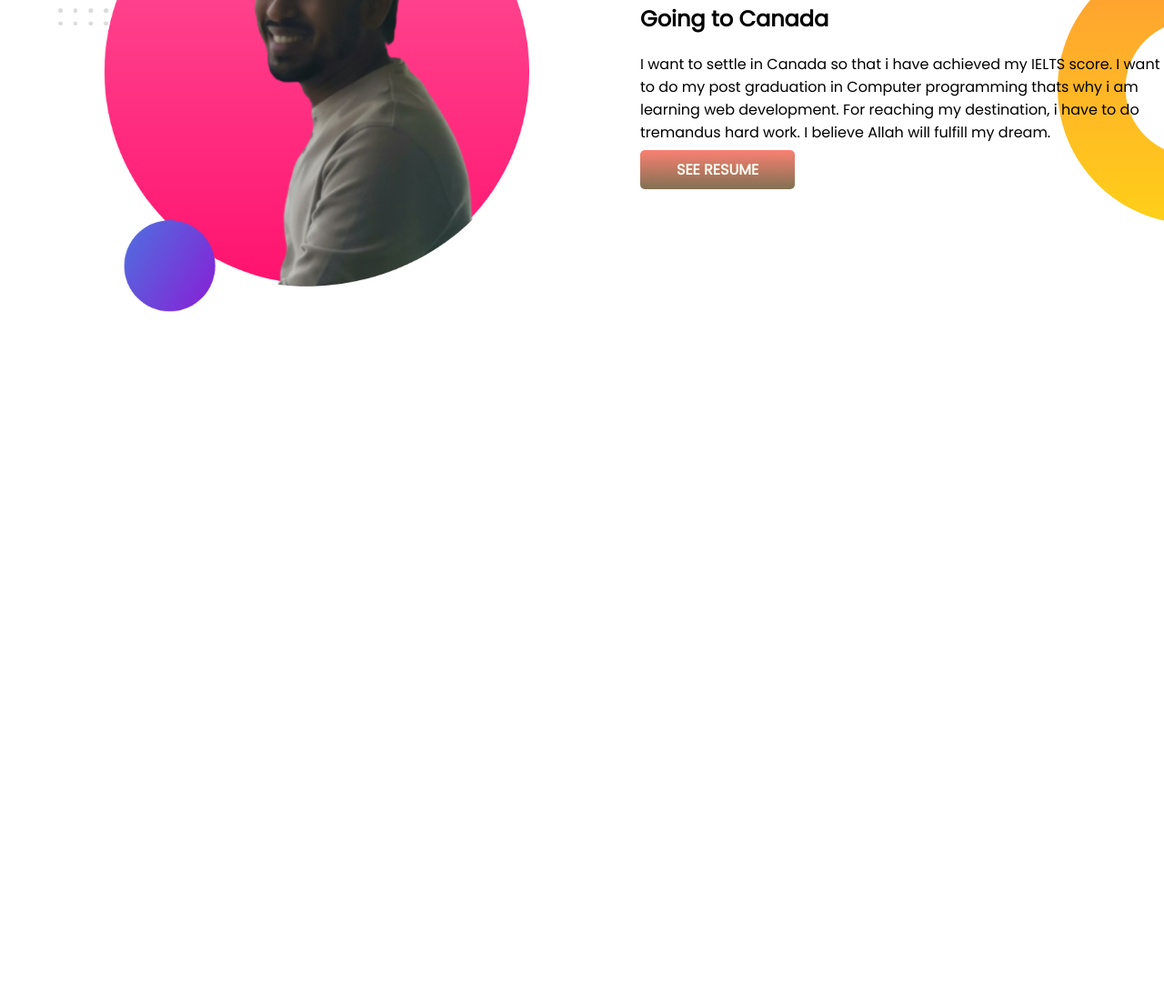
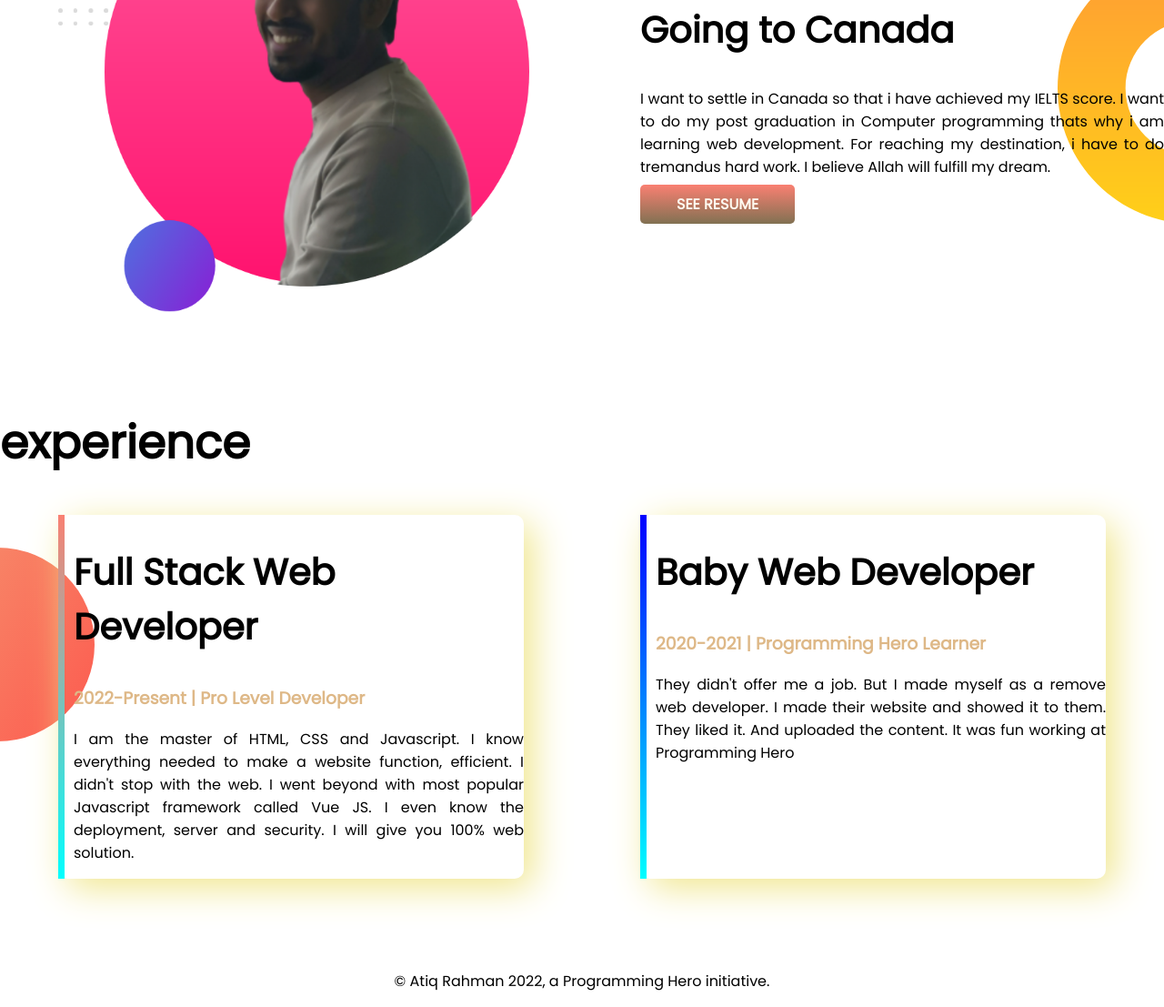
Before and after one commit to AtiqRahman1/Developer-portfolio, a plain HTML site: page index.html in a window 1280 px wide. Shown: the part 777-1884 px from the top of the page at 91% size. Before the commit the page ends 1227 px from the top, so only its background shows below. Drawn offline with Linux system fonts and the light colour scheme.

Commit message:
experience and footer

```diff
--- a/index.html
+++ b/index.html
@@ -13,7 +13,7 @@
 </head>
 
 <body>
-    <section class="top-banner">
+    <section class="top-banner flexible-container">
         <div class="half-width">
             <h1>Welcome To</h1>
             <h1><span class="name">Atiq Rahman</span> World!</h1>
@@ -30,7 +30,7 @@
         </div>
     </section>
 
-    <section class="dream-big">
+    <section class="dream-big flexible-container">
         <div class="half-width">
             <img src="images/ar2.png" alt="">
         </div>
@@ -46,6 +46,32 @@
         </div>
 
     </section>
+
+    <section class="experience-area">
+        <h1>experience</h1>
+        <div class="flexible-container">
+            <div id="full-stack" class="experience-item">
+                <h2>Full Stack Web Developer</h2>
+                <h3 class="name">2022-Present | Pro Level Developer </h3>
+                <p> I am the master of HTML, CSS and Javascript. I know everything needed to make a website function,
+                    efficient. I didn't stop with the web. I went beyond with most popular Javascript framework called
+                    Vue
+                    JS. I even know the deployment, server and security. I will give you 100% web solution.</p>
+            </div>
+            <div id="baby-web" class="experience-item">
+                <h2>Baby Web Developer</h2>
+                <h3 class="name">2020-2021 | Programming Hero Learner</h3>
+                <p>They didn't offer me a job. But I made myself as a remove web developer. I made their website and
+                    showed
+                    it to them. They liked it. And uploaded the content. It was fun working at Programming Hero </p>
+            </div>
+        </div>
+
+    </section>
+    <footer>
+        <p>© Atiq Rahman 2022, a Programming Hero initiative. </p>
+
+    </footer>
 </body>
 
 </html>
--- a/style.css
+++ b/style.css
@@ -5,10 +5,13 @@ body{
 h1{
     font-size: 50px;
 }
+h2{
+    font-size: 40px;
+}
 .name{
     color: burlywood;
 }
-section{
+.flexible-container{
     display: flex;
     margin-bottom: 100px;
 }
@@ -36,3 +39,35 @@ section{
     background-repeat: no-repeat;
     background-position: right;
 }
+.experience-item{
+    width:40% ;
+    margin-left: 5%;
+    margin-right: 5%;
+    padding-left: 10px;
+    border-radius:10px ;
+    box-shadow:10px 10px 40px khaki;
+
+}
+.experience-area{
+    background-image: url(images/exp-bg.png);
+    background-repeat: no-repeat;
+    background-position: left;
+}
+
+#baby-web{
+    border-left: 7px solid;
+    border-image: linear-gradient(blue, cyan);
+    border-image-slice: 1;
+
+}
+#full-stack{
+    border-left: 7px solid;
+    border-image: linear-gradient( salmon, cyan);
+    border-image-slice: 1;
+}
+p{
+    text-align: justify;
+}
+footer p{
+    text-align: center;
+}
```
Also changed, not shown: 4 other files.
